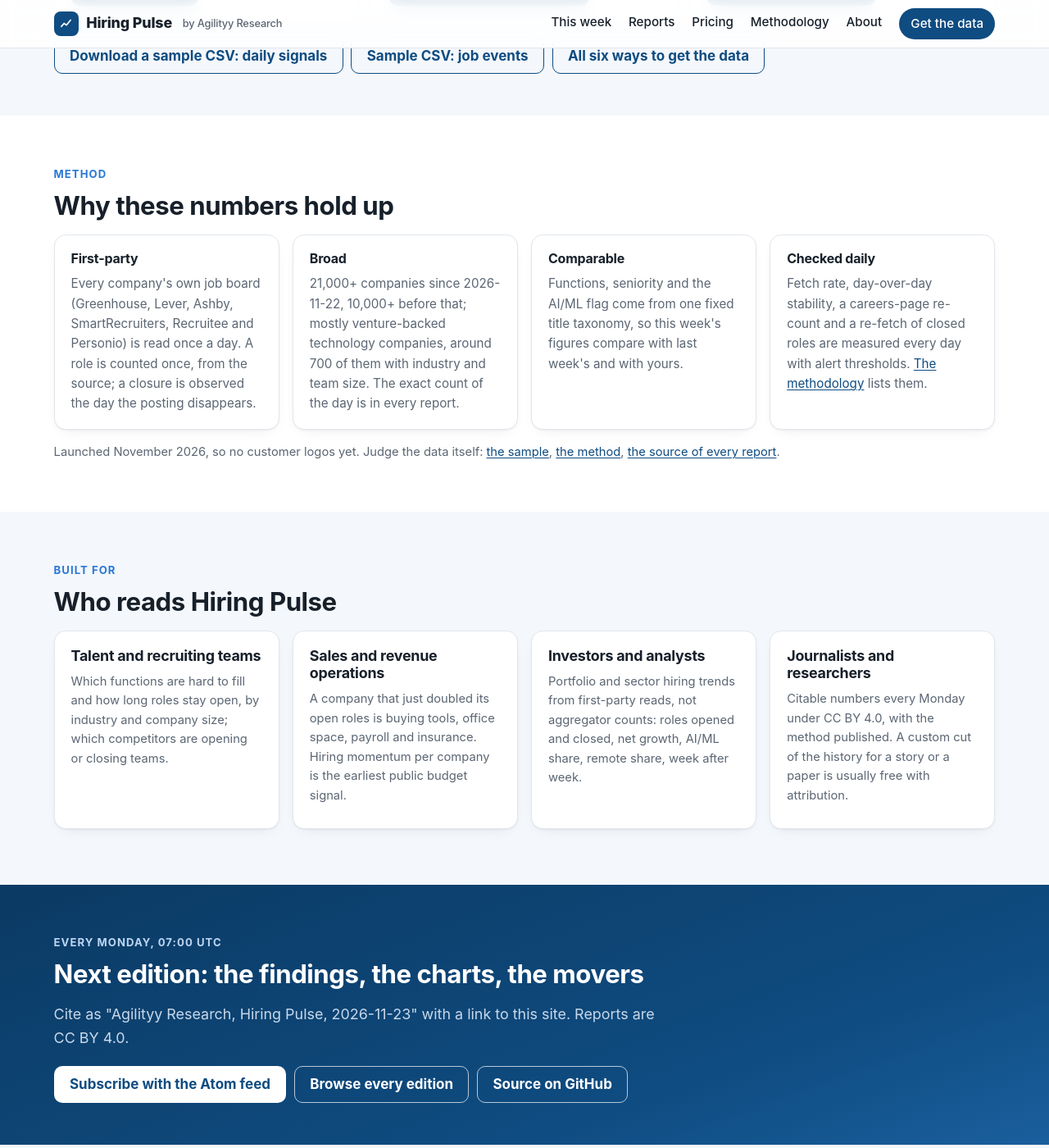
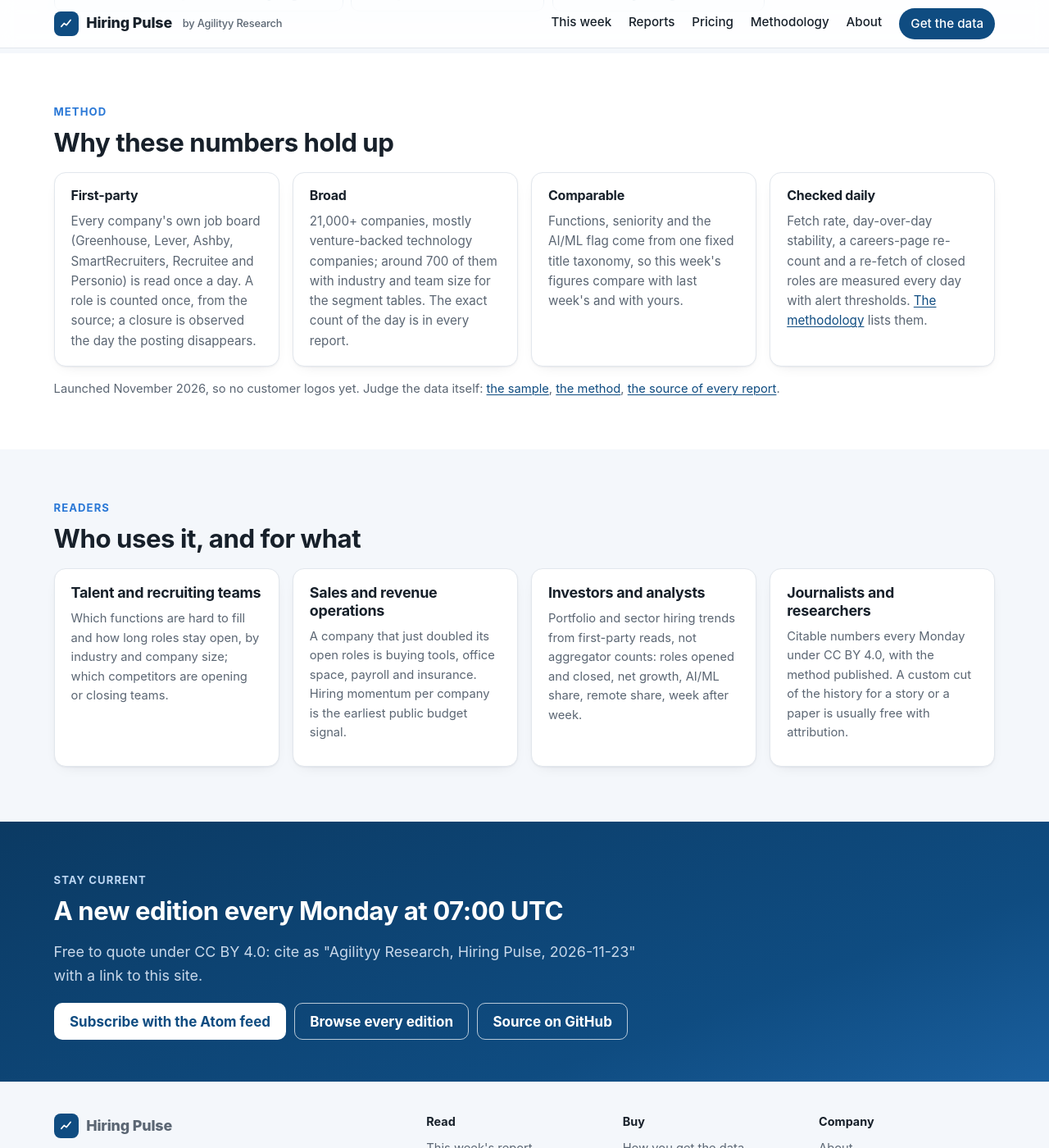
Before and after one commit to agilityy-research/hiring-pulse, a Jekyll site: the page built from index.md, in a window 1280 px wide and 1400 px high, scrolled down 3188 px. Shown: the whole window at 82% size. Built offline with Jekyll 4.4.1, drawn with Linux system fonts in a browser that asks for light colours; our own code applies the rules of GitHub Pages for plain Markdown files; some of the changed text lies outside the part shown.

Commit message:
Crisper copy on the front page, About, Privacy and archive; fewer repeated dates; Cloudflare Web Analytics beacon with matching privacy wording

```diff
--- a/_layouts/default.html
+++ b/_layouts/default.html
@@ -258,6 +258,7 @@ footer.site a{color:inherit;text-decoration:none;display:block;padding:.15rem 0}
 footer.site a:hover{color:var(--accent)}
 footer.site .legal{grid-column:1 / -1;border-top:1px solid var(--line);padding-top:1rem;font-size:.85rem}
 </style>
+<!-- Cloudflare Web Analytics: cookieless page-view counting, see /privacy/ --><script defer src="https://static.cloudflareinsights.com/beacon.min.js" data-cf-beacon='{"token": "d533c0a40546460e9fd42d933ecff5c6"}'></script>
 </head>
 <body>
 <header class="site"><div class="wrap">
@@ -302,7 +303,7 @@ footer.site .legal{grid-column:1 / -1;border-top:1px solid var(--line);padding-t
 <div><h4>Read</h4><a href="{{ '/reports/latest/' | relative_url }}">This week's report</a><a href="{{ '/reports/' | relative_url }}">All editions</a><a href="{{ '/methodology/' | relative_url }}">Methodology</a><a href="{{ '/feed.xml' | relative_url }}">Atom feed</a></div>
 <div><h4>Buy</h4><a href="{{ '/get-the-data/' | relative_url }}">How you get the data</a><a href="{{ '/data/' | relative_url }}">Products and prices</a><a href="{{ '/for-data-teams/' | relative_url }}">For data teams</a><a href="https://apify.com/agilityy">Apify Store</a></div>
 <div><h4>Company</h4><a href="{{ '/about/' | relative_url }}">About</a><a href="https://github.com/agilityy-research/hiring-pulse/issues/new?template=data-access-request.yml">Contact / request data</a><a href="https://github.com/agilityy-research/hiring-pulse">Source on GitHub</a><a href="{{ '/privacy/' | relative_url }}">Privacy</a></div>
-<div class="legal">© {{ site.time | date: "%Y" }} Agilityy Research. No cookies, no trackers: see <a href="{{ '/privacy/' | relative_url }}" style="display:inline;text-decoration:underline">privacy</a>.</div>
+<div class="legal">© {{ site.time | date: "%Y" }} Agilityy Research. No cookies; cookieless page-view counting only: <a href="{{ '/privacy/' | relative_url }}" style="display:inline;text-decoration:underline">privacy</a>.</div>
 </div></footer>
 </body>
 </html>
--- a/index.md
+++ b/index.md
@@ -45,7 +45,7 @@ permalink: /
 {%- assign hero = first | split: "**" | first %}
 <p class="hero">{{ hero }}</p>
 {%- endif %}
-<p class="sub muted">Measured from the public job boards of {{ v_companies | default: site.coverage.companies }} companies, read every day. The report is free every Monday; the daily data behind it, every company and every role opened or closed, is for sale per row.</p>
+<p class="sub muted">From the public job boards of {{ v_companies | default: site.coverage.companies }} companies, read every day. The weekly report is free; the daily data behind it is for sale.</p>
 <div class="actions"><a class="btn" href="{{ '/reports/latest/' | relative_url }}">Read this week's report</a>
 <a class="btn alt" href="{{ '/get-the-data/' | relative_url }}">How you get the data</a></div>
 {%- if v_open != "" %}
@@ -68,7 +68,7 @@ permalink: /
 <input id="company-q" type="search" autocomplete="off" spellcheck="false" placeholder="Type a company name, e.g. Fivetran">
 <ul class="search-results" id="company-results" aria-live="polite"></ul>
 </div>
-<p class="muted small" id="company-search-note" hidden>One line per company from the latest edition: open roles, change over 30 days, signal. The roles themselves, the daily history and every opened or closed event are in the <a href="{{ '/get-the-data/' | relative_url }}">feed</a>. Company missing? <a href="https://github.com/agilityy-research/hiring-pulse/issues/new?template=data-access-request.yml">Ask for it</a>.</p>
+<p class="muted small" id="company-search-note" hidden>One line per company from this week's edition. The roles, the daily history and every opened or closed event are in the <a href="{{ '/get-the-data/' | relative_url }}">feed</a>. Company missing? <a href="https://github.com/agilityy-research/hiring-pulse/issues/new?template=data-access-request.yml">Ask for it</a>.</p>
 <noscript><p class="muted small">The search needs JavaScript; the same preview rows are in <a href="{{ '/reports/data/companies.json' | relative_url }}">reports/data/companies.json</a>.</p></noscript>
 </div></section>
 
@@ -135,10 +135,10 @@ permalink: /
 
 <section class="band tint" id="data"><div class="wrap">
 <p class="eyebrow">Get the data behind it</p>
-<h2>Pick the shape that fits your team</h2>
+<h2>Three ways to buy</h2>
 <div class="plans">
 <div class="card plan"><div class="for">Sales &amp; revenue teams</div><p class="price">$0.01</p><p class="per">per company and day · job events $0.004 each</p>
-<ul><li>Yesterday's signal for every tracked company: open roles, opened and closed, 30-day growth, days-to-fill, a one-word signal.</li><li>Every role opened or closed as an event, with title, function, location and URL.</li><li>Download as JSON, CSV or Excel; REST API with Python and JS clients; schedules to Google Sheets, Slack or a webhook; MCP in Claude, Cursor or Claude Code.</li></ul>
+<ul><li>Yesterday's signal for every tracked company: open roles, opened and closed, 30-day growth, days-to-fill, a one-word signal.</li><li>Every role opened or closed as an event, with title, function, location and URL.</li><li>JSON, CSV or Excel download; REST API; schedules to Google Sheets, Slack or a webhook; MCP in Claude or Cursor.</li></ul>
 <a class="btn" href="https://apify.com/agilityy/hiring-signals-feed">Open the feed</a></div>
 <div class="card plan"><div class="for">Data teams</div><p class="price">$149 <span class="per" style="display:inline;font-size:1rem">/ month</span></p><p class="per">or $1,200 a year for the files · Snowflake share $249 / month</p>
 <ul><li>The whole history: daily signals and job events for every company since collection began.</li><li>Monthly CSV files, or a Snowflake share refreshed daily.</li><li>Published schema and a free sample to load today.</li></ul>
@@ -157,7 +157,7 @@ permalink: /
 <h2>Why these numbers hold up</h2>
 <div class="facts">
 <div class="card"><h3>First-party</h3><p>Every company's own job board ({{ site.coverage.vendors }}) is read once a day. A role is counted once, from the source; a closure is observed the day the posting disappears.</p></div>
-<div class="card"><h3>Broad</h3><p>{{ site.coverage.companies }} companies since {{ site.coverage.companies_since }}, {{ site.coverage.companies_before }} before that; mostly venture-backed technology companies, {{ site.coverage.with_industry }} of them with industry and team size. The exact count of the day is in every report.</p></div>
+<div class="card"><h3>Broad</h3><p>{{ site.coverage.companies }} companies, mostly venture-backed technology companies; {{ site.coverage.with_industry }} of them with industry and team size for the segment tables. The exact count of the day is in every report.</p></div>
 <div class="card"><h3>Comparable</h3><p>Functions, seniority and the AI/ML flag come from one fixed title taxonomy, so this week's figures compare with last week's and with yours.</p></div>
 <div class="card"><h3>Checked daily</h3><p>Fetch rate, day-over-day stability, a careers-page re-count and a re-fetch of closed roles are measured every day with alert thresholds. <a href="{{ '/methodology/' | relative_url }}">The methodology</a> lists them.</p></div>
 </div>
@@ -165,8 +165,8 @@ permalink: /
 </div></section>
 
 <section class="band tint"><div class="wrap">
-<p class="eyebrow">Built for</p>
-<h2>Who reads Hiring Pulse</h2>
+<p class="eyebrow">Readers</p>
+<h2>Who uses it, and for what</h2>
 <div class="grid four">
 <div class="card"><h3>Talent and recruiting teams</h3><p class="muted small">Which functions are hard to fill and how long roles stay open, by industry and company size; which competitors are opening or closing teams.</p></div>
 <div class="card"><h3>Sales and revenue operations</h3><p class="muted small">A company that just doubled its open roles is buying tools, office space, payroll and insurance. Hiring momentum per company is the earliest public budget signal.</p></div>
@@ -176,9 +176,9 @@ permalink: /
 </div></section>
 
 <section class="band navy"><div class="wrap">
-<p class="eyebrow">Every Monday, 07:00 UTC</p>
-<h2>Next edition: the findings, the charts, the movers</h2>
-<p class="sub muted">Cite as "Agilityy Research, Hiring Pulse, {{ latest_date }}" with a link to this site. Reports are CC BY 4.0.</p>
+<p class="eyebrow">Stay current</p>
+<h2>A new edition every Monday at 07:00 UTC</h2>
+<p class="sub muted">Free to quote under CC BY 4.0: cite as "Agilityy Research, Hiring Pulse, {{ latest_date }}" with a link to this site.</p>
 {%- if site.newsletter_action != "" %}
 <div class="signup">
 <b>Get it in your inbox.</b> Key findings, charts and the movers; no other mail.
```
Also changed, not shown: other parts of _layouts/default.html (+1 -1 lines), about.md (+3 -4 lines), privacy.md (+3 -1 lines), reports/index.md (+5 -6 lines).
